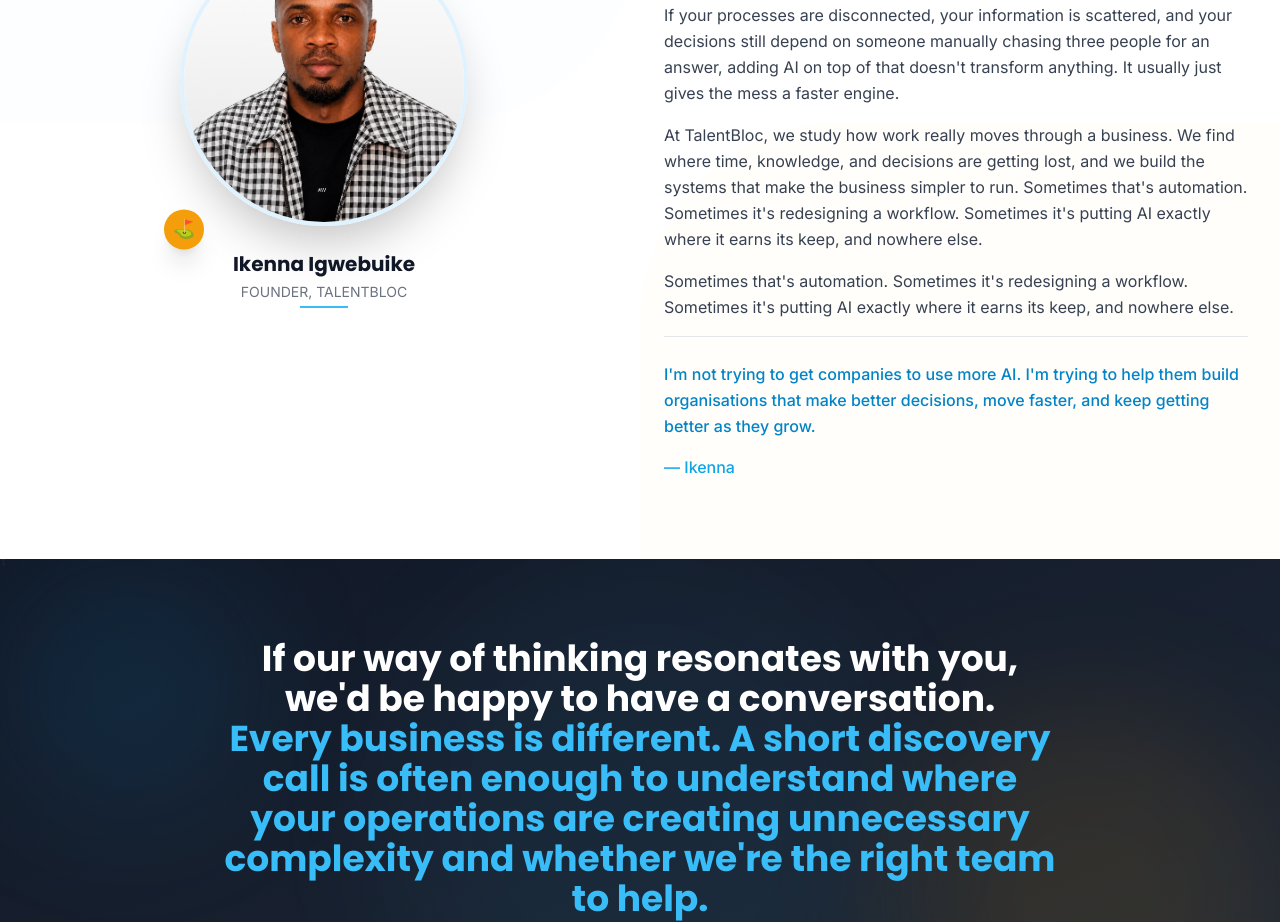
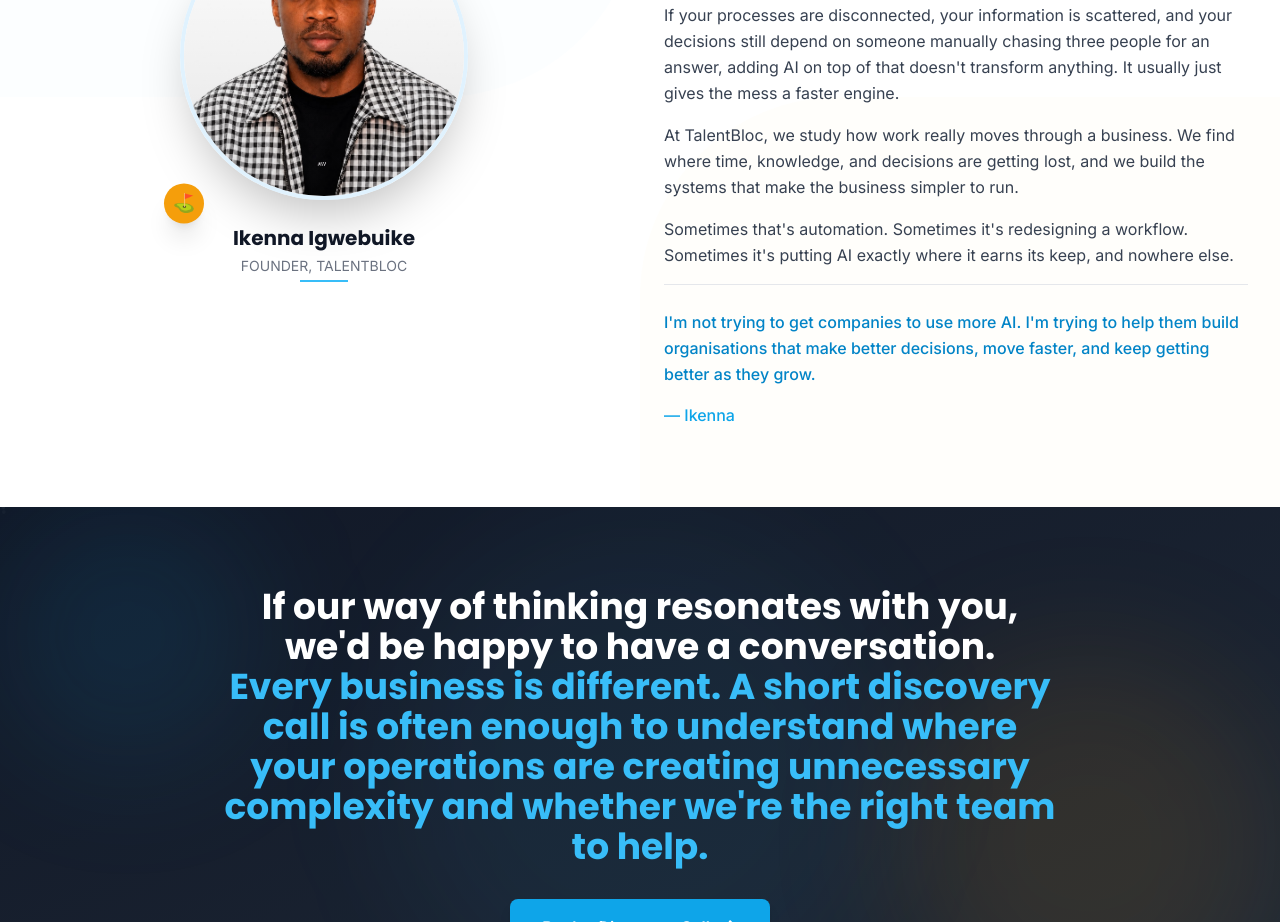
Before and after one commit to Dabeluchukwu/TalentBlocFrontend, a React (Vite) app: page /about in a window 1280 px wide. Shown: the part 2540-3462 px from the top of the page. Built offline with nearby package versions, Linux system fonts and the light colour scheme.

Commit message:
fixed about founder text

```diff
--- a/src/components/about/AboutFounder.jsx
+++ b/src/components/about/AboutFounder.jsx
@@ -108,7 +108,7 @@ const AboutFounder = () => {
               </p>
 
                <p className="text-gray-700 leading-relaxed">
-                At TalentBloc, we study how work really moves through a business. We find where time, knowledge, and decisions are getting lost, and we build the systems that make the business simpler to run. Sometimes that's automation. Sometimes it's redesigning a workflow. Sometimes it's putting AI exactly where it earns its keep, and nowhere else.
+                At TalentBloc, we study how work really moves through a business. We find where time, knowledge, and decisions are getting lost, and we build the systems that make the business simpler to run.
               </p>
 
               <p className="text-gray-700 leading-relaxed">
```
